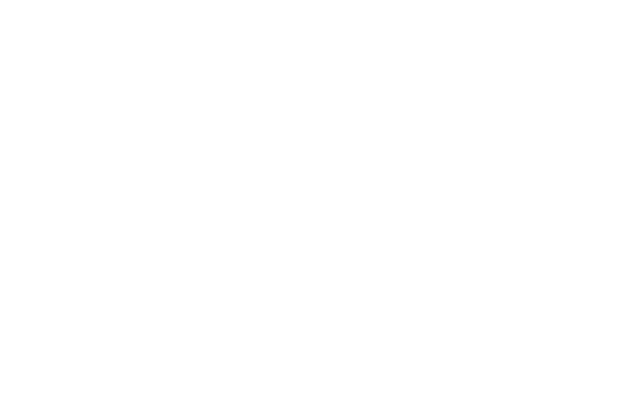
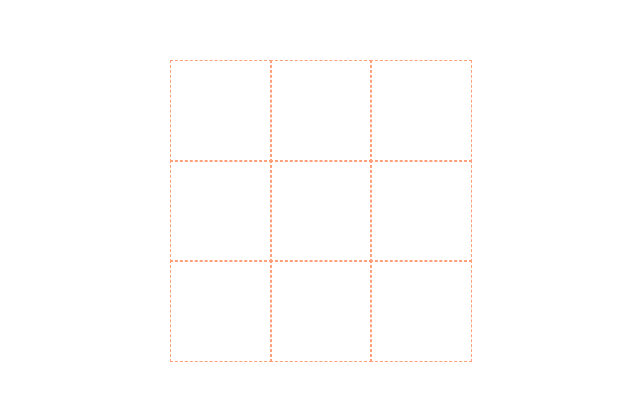
Before and after one commit to patrick-plue/tic-tac-toe-react, a React (Create React App) app: page / in a window 1280 px wide. Shown: the part 189-590 px from the top of the page, without its empty margins (319-959 px from the left). Built offline with nearby package versions, Linux system fonts and the light colour scheme.

Commit message:
setup board

```diff
--- a/src/App.js
+++ b/src/App.js
@@ -1,5 +1,12 @@
+import Board from './components/Board';
+import './styles/app.css';
+
 function App() {
-  return <div className="App"></div>;
+  return (
+    <div className="App">
+      <Board />
+    </div>
+  );
 }
 
 export default App;
--- /dev/null
+++ b/src/components/Board.jsx
@@ -0,0 +1,16 @@
+import { useState, useEffect } from 'react';
+
+function Field() {
+  return <div className="field"></div>;
+}
+
+export default function Board() {
+  const [isMarked, setIsMarked] = useState([0, 0, 0, 0, 0, 0, 0, 0, 0]);
+  return (
+    <div className="board">
+      {isMarked.map((field) => (
+        <Field />
+      ))}
+    </div>
+  );
+}
--- /dev/null
+++ b/src/styles/app.css
@@ -0,0 +1,30 @@
+* {
+  margin: 0;
+  padding: 0;
+  box-sizing: border-box;
+}
+
+.App {
+  display: flex;
+  justify-content: center;
+  align-items: center;
+  height: 100vh;
+}
+
+.board {
+  display: flex;
+  width: 300px;
+  height: 300px;
+  flex-wrap: wrap;
+}
+
+.field {
+  width: 100px;
+  height: 100px;
+  outline: 1px dashed lightsalmon;
+}
+
+.field:hover {
+  outline: 2px solid lightcoral;
+  cursor: pointer;
+}
```
